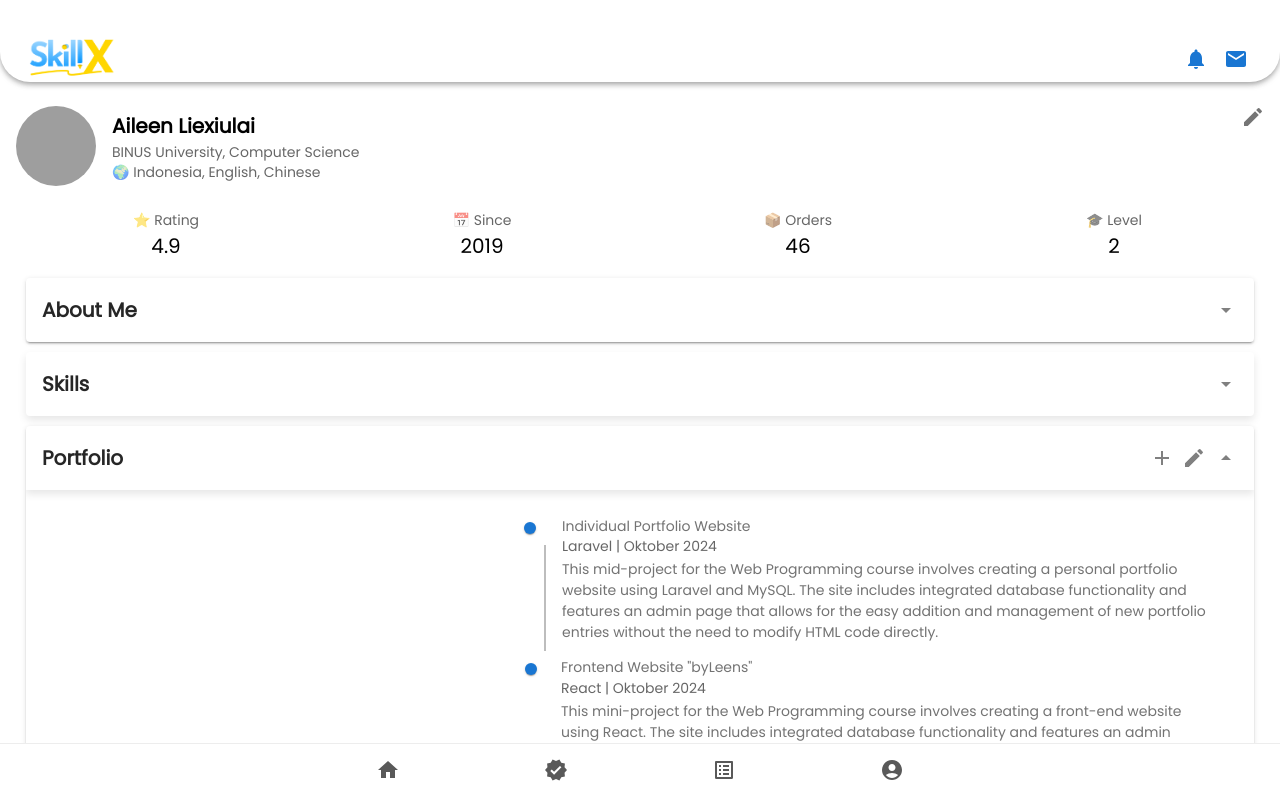
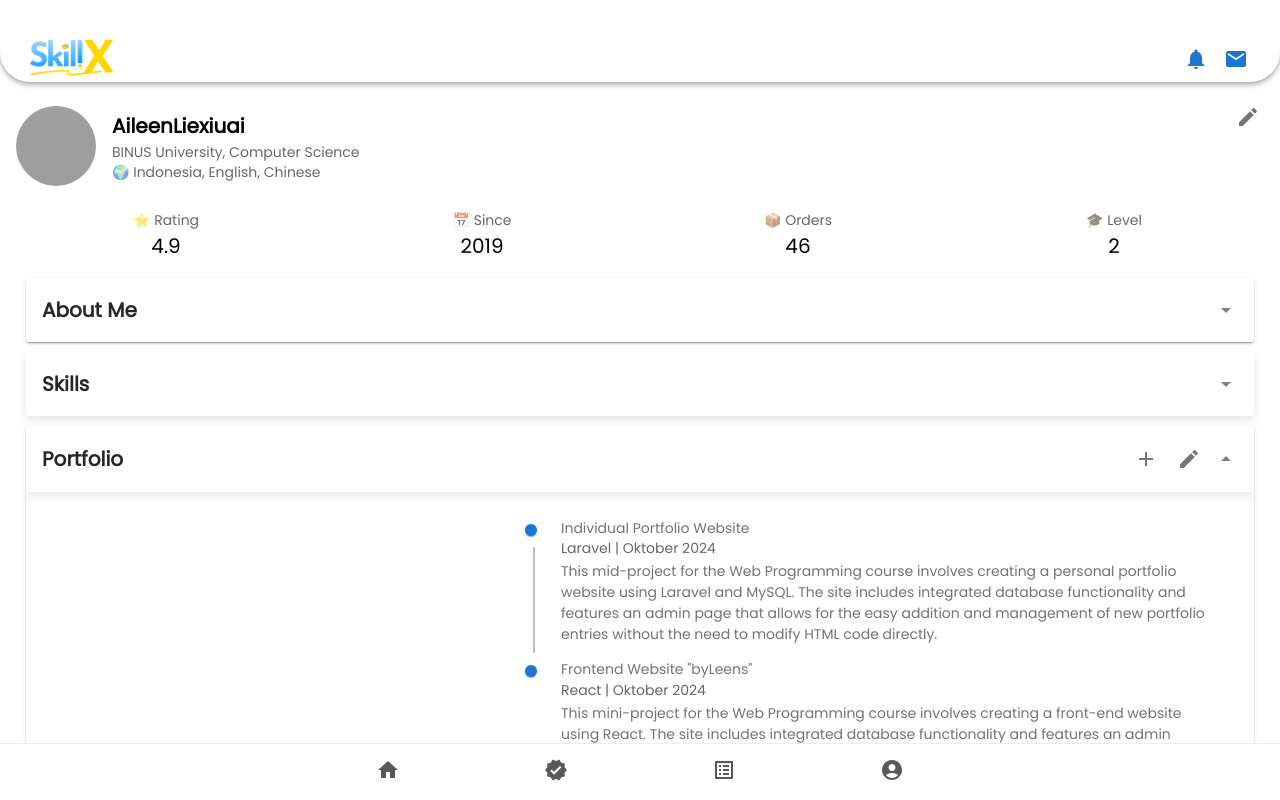
Before and after one commit to galn14/skill-x, a React (Vite) app: page /profileSeller in a window 1280 px wide. Built offline with nearby package versions, Linux system fonts and the light colour scheme; no server answers; grey boxes are pictures that could not be loaded.

Commit message:
button2 di profile seller

```diff
--- a/src/sellerrrrrr/profileSeller.tsx
+++ b/src/sellerrrrrr/profileSeller.tsx
@@ -135,7 +135,7 @@ const profileSeller: React.FC = () => {
       {/* Info */}
       <Grid item xs>
         <Typography variant="h6" fontWeight="bold">
-          Aileen Liexiulai
+          AileenLiexiuai
         </Typography>
         <Typography variant="body2" color="textSecondary">
           BINUS University, Computer Science
@@ -150,6 +150,8 @@ const profileSeller: React.FC = () => {
     <IconButton
       // onClick={handleOpenEdit}
       sx={{
+        marginRight:'5px',
+
         position: 'absolute',
         top: '10px', // Positioning from the top of the card
         right: '10px', // Positioning from the right of the card
@@ -296,10 +298,32 @@ const profileSeller: React.FC = () => {
           </IonCardTitle>
 
           {/* Icons */}
-          <Box sx={{ display: "flex", alignItems: "center", gap: "8px" }}>
-            <AddIcon sx={{ color: "gray", cursor: "pointer" }} />
-            <EditIcon sx={{ color: "gray", cursor: "pointer" }} />
-            {isPortoOpen ? (
+          <Box sx={{ display: "flex", alignItems: "center", gap: "8px", position: "relative" }}>
+
+            <IconButton
+              // onClick={handleOpenEdit}
+              sx={{
+                marginLeft:'1px',
+
+              }}
+              size="small"
+            >
+              <AddIcon />
+            </IconButton>
+
+            {/* The Edit Button positioned at the top-right corner */}
+            <IconButton
+              // onClick={handleOpenEdit}
+              sx={{
+                marginLeft:'1px',
+
+              }}
+              size="small"
+            >
+              <EditIcon />
+            </IconButton>
+
+    {isPortoOpen ? (
               <ArrowDropUpIcon sx={{ color: "gray" }} onClick={PortotoggleCard} />
             ) : (
               <ArrowDropDownIcon sx={{ color: "gray" }} onClick={PortotoggleCard} />
@@ -315,12 +339,14 @@ const profileSeller: React.FC = () => {
             {portfolioData.map((item, index) => (
               <TimelineItem key={index} sx={{ marginLeft: '-20px' }}>
                 <TimelineSeparator sx={{ marginLeft: '-20px' }}>
-                <TimelineDot sx={{ marginLeft: '-20px' }} color="primary" />
-                {index < portfolioData.length - 1 && <TimelineConnector />}
+                  <TimelineDot sx={{ marginLeft: '-20px' }} color="primary" />
+                  {index < portfolioData.length - 1 && (
+                    <TimelineConnector sx={{ marginLeft: '-23px' }} /> // Adjust only the line's position
+                  )}
                 </TimelineSeparator>
                 <TimelineContent>
-                  <Typography variant="h3" fontWeight="bold">
-                    {item.title}
+                <Typography variant="h3" sx={{ fontWeight: 700 }}>
+                {item.title}
                   </Typography>
                   <Typography variant="body2" color="text.secondary">
                     {item.tools}
@@ -341,7 +367,7 @@ const profileSeller: React.FC = () => {
         }}>
         <IonCardTitle>
           <Typography variant="h6" sx={{ fontWeight: 'bold' }}>
-            About Me
+            Products
           </Typography>
         </IonCardTitle>
 
```
